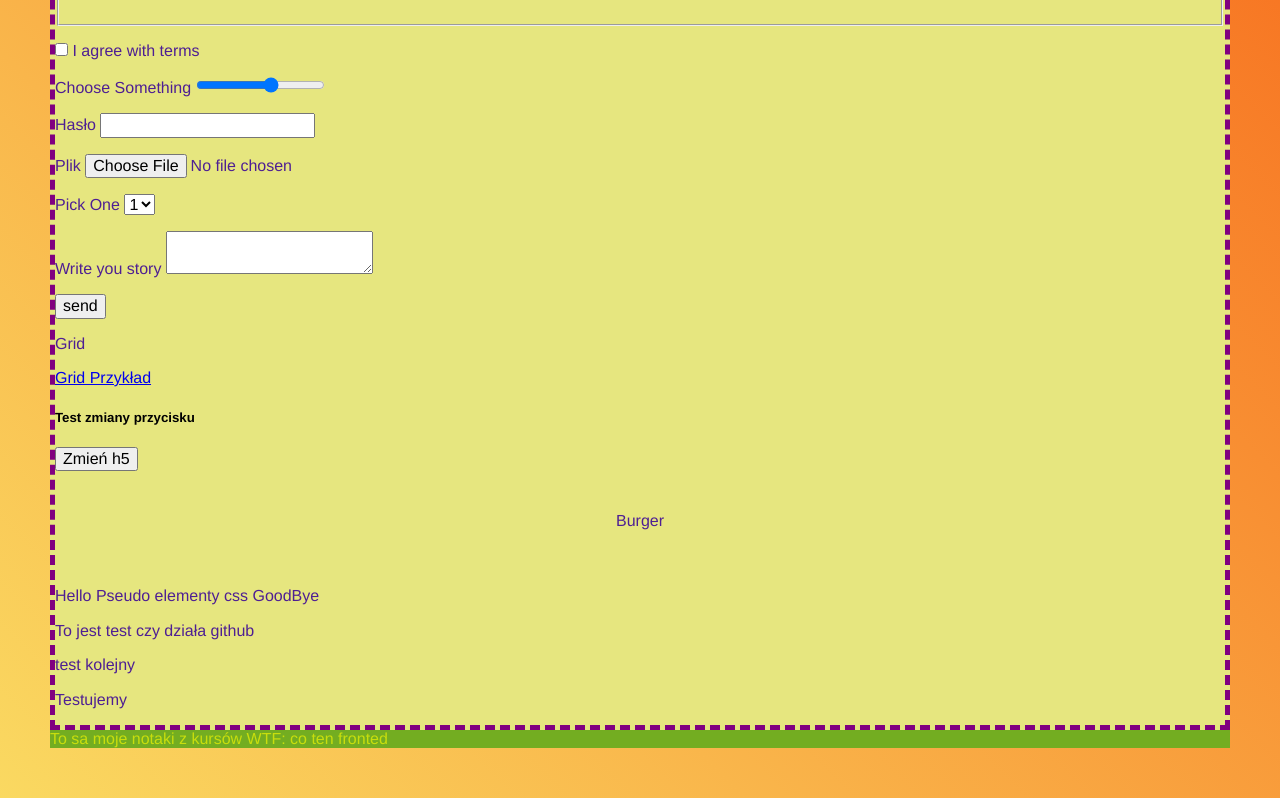
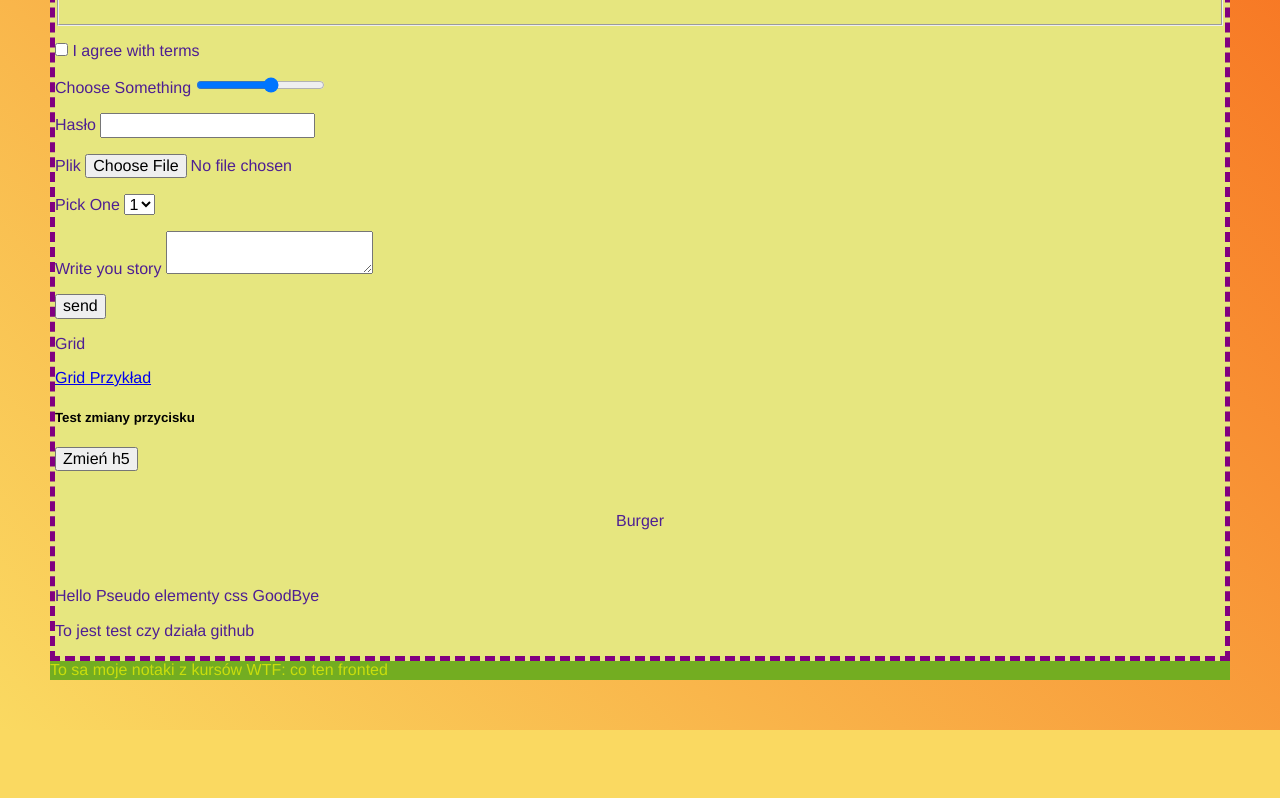
Before and after one commit to BartoszKubik/homepage, a plain HTML site: page index.html in a window 1280 px wide. Shown: the part 2614-3412 px from the top of the page. After the commit the page ends 3344 px from the top, so only its background shows below. Drawn offline with Linux system fonts and the light colour scheme.

Commit message:
Usuwanie testów

```diff
--- a/index.html
+++ b/index.html
@@ -236,8 +236,6 @@
           </navigation>
           <p class="imp">Pseudo elementy css</p>
           <p>To jest test czy działa github</p>
-          <p>test kolejny</p>
-          <p>Testujemy</p>
         </article>
       </section>
     </section>
```
